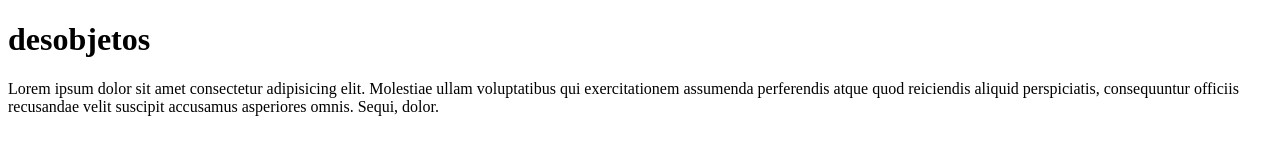
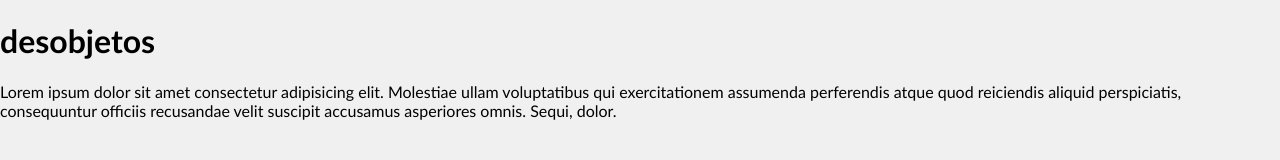
Before and after one commit to cordeirolucas42/arigathanks, a website: page sobre.html in a window 1280 px wide. Drawn offline with Linux system fonts and the light colour scheme.

Commit message:
Add stylesheets.css to sobre.html

```diff
--- a/sobre.html
+++ b/sobre.html
@@ -4,6 +4,7 @@
     <meta charset="UTF-8">
     <meta http-equiv="X-UA-Compatible" content="IE=edge">
     <meta name="viewport" content="width=device-width, initial-scale=1.0">
+    <link rel="stylesheet" href="/assets/styles.css">
     <title>Sobre Nós</title>
 </head>
 <body>
```
